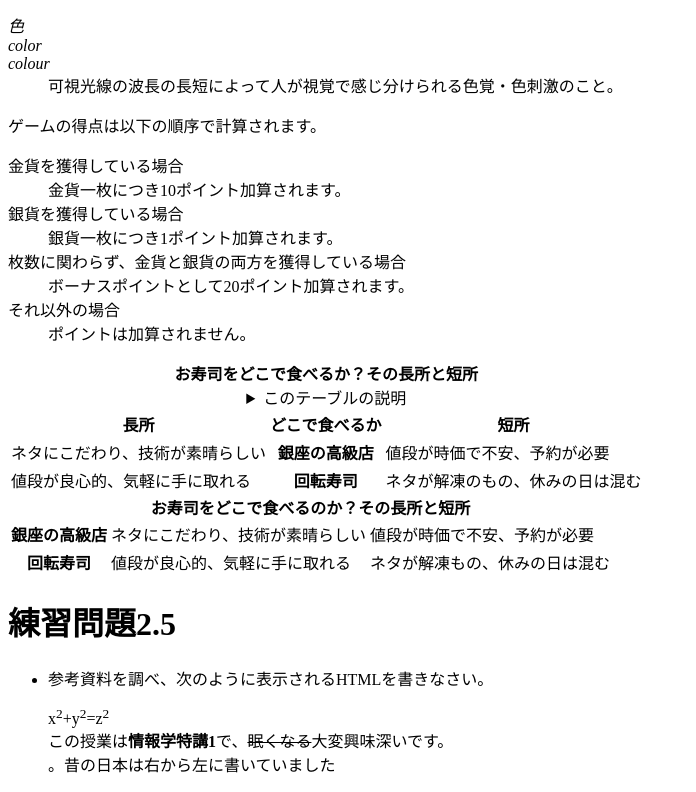
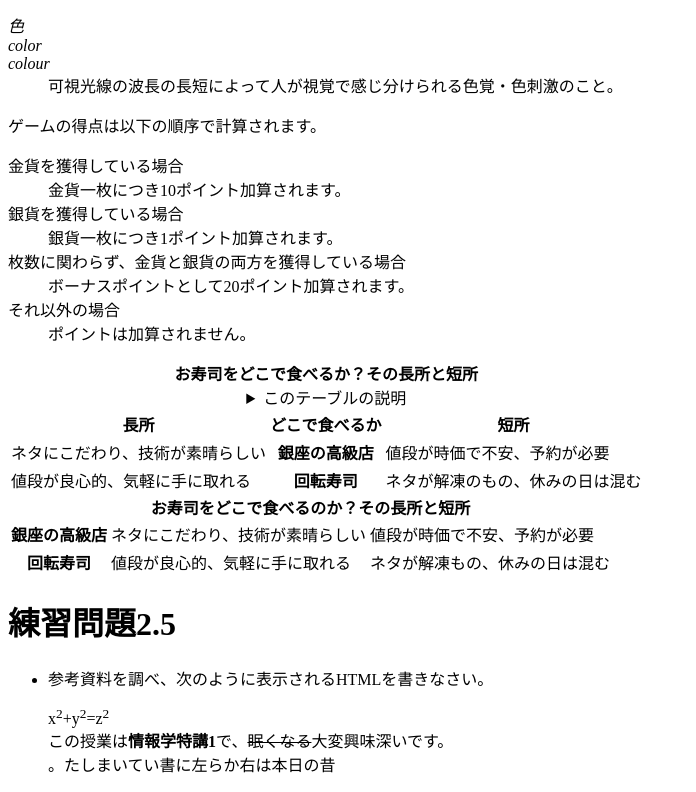
Before and after one commit to suzuaki73/suzuaki730, a plain HTML site: page index.html in a window 1280 px wide. Shown: the part 422-1214 px from the top of the page, without its empty margins (0-696 px from the left). Drawn offline with Linux system fonts and the light colour scheme.

Commit message:
Update index.html

```diff
--- a/index.html
+++ b/index.html
@@ -75,7 +75,7 @@
   style="margin:lex">x<sup>2</sup>+y<sup>2</sup>=z<sup>2</sup>
   <br>
   この授業は<b>情報学特講1</b>で、<s>眠くなる</s>大変興味深いです。<br>
-  <dbo dir="rtl">昔の日本は右から左に書いていました。</dbo></P>
+  <bdo dir="rtl">昔の日本は右から左に書いていました。</bdo></P>
   </li>
   </ul>
  </body>
```
